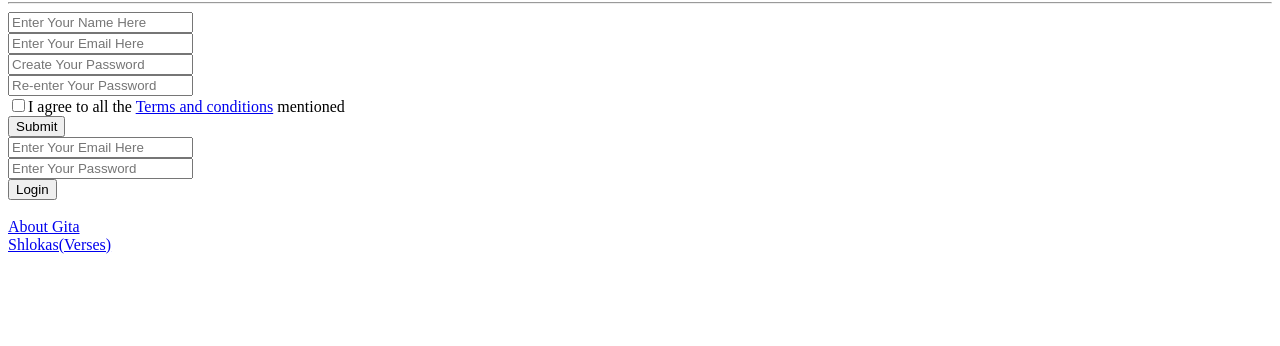
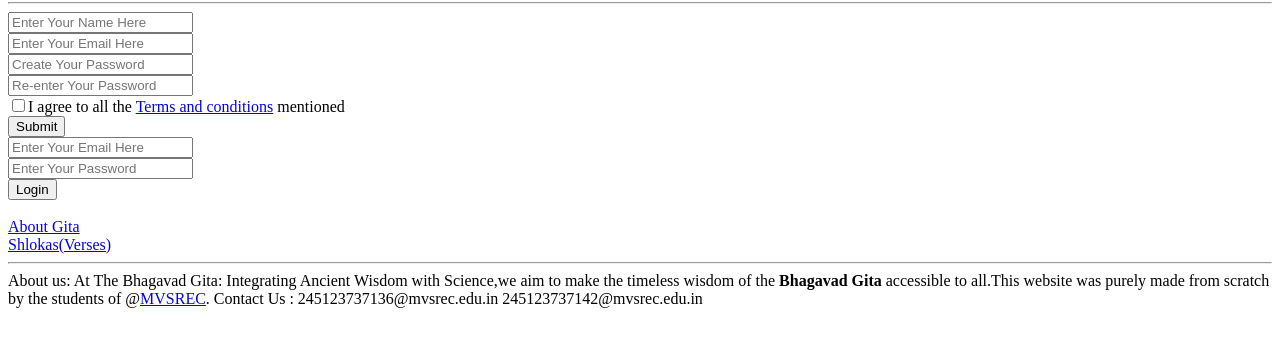
Before and after one commit to Aditya-Jadhav150/Gita, a plain HTML site: page index.html in a window 1280 px wide. Shown: the part 78-424 px from the top of the page. Drawn offline with Linux system fonts and the light colour scheme.

Commit message:
Update index.html

```diff
--- a/index.html
+++ b/index.html
@@ -6,9 +6,9 @@
     <title>The Gita</title>
     <!--Header Part-->
     <h1>BHAGAVAD GITA</h1>
+    <hr>
 </head>
 <body>
-    <hr>
     <!-- Sign Up form -->
 <form action="/action.php">
 <input type="text"     placeholder="Enter Your Name Here"><br>
@@ -31,4 +31,12 @@
    <a href="Shlokas(Verses).html">Shlokas(Verses)</a>
     <br>
 </body>
+<footer>
+    <hr>
+    About us:
+            At The Bhagavad Gita: Integrating Ancient Wisdom with Science,we aim to make the timeless wisdom of the <b>Bhagavad Gita</b> accessible to all.This website was purely made from scratch by the  students of @<a href="https://mvsrec.edu.in/">MVSREC</a>.
+    Contact Us :
+           245123737136@mvsrec.edu.in
+           245123737142@mvsrec.edu.in
+</footer>
 </html>
```
